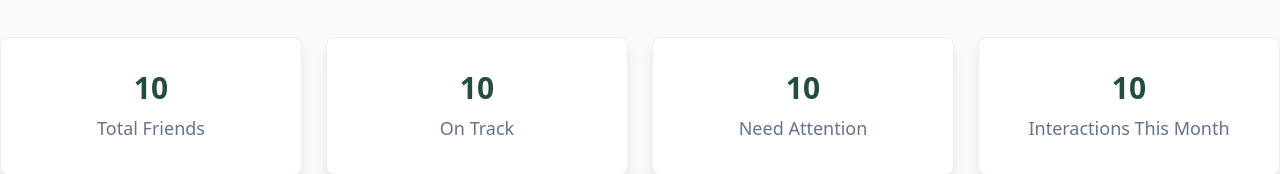
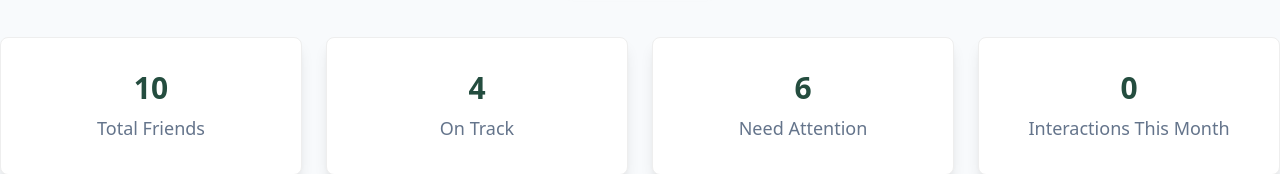
Before and after one commit to ruhit1000/keen-keeper, a Next.js app: page / in a window 1280 px wide. Shown: the part 339-513 px from the top of the page. Built offline with nearby package versions, Linux system fonts and the light colour scheme.

Commit message:
Refactor Dashboard component to dynamically display total friends, on-track friends, need attention count, and interactions this month using context and friends data

```diff
--- a/src/components/Homepage/Dashboard/Dashboard.jsx
+++ b/src/components/Homepage/Dashboard/Dashboard.jsx
@@ -1,29 +1,40 @@
-import React from 'react';
+'use client';
+import React, { useContext } from 'react';
+import friendsData from '@/assets/friendsData.json'
+import { CheckInContext } from '@/context/check-in.context';
 
 const Dashboard = () => {
+
+    const { checkIns } = useContext(CheckInContext);
+
+    const totalFriends = friendsData.length;
+    const onTrack = friendsData.filter(friend => friend.status === 'On-Track').length;
+    const needAttention = totalFriends - onTrack;
+    const interactionsThisMonth = checkIns.length;
+
     return (
         <div className='w-[95%] lg:container mx-auto grid grid-cols-2 lg:grid-cols-4 place-items-center gap-6 mb-10 border-b border-base-300 pb-10'>
             <div className='bg-base-100 py-8 border border-base-300 shadow-lg w-full flex items-center justify-center rounded-lg'>
                 <div className='text-center'>
-                    <h2 className='font-semibold text-3xl text-[#244D3F] mb-2'>10</h2>
+                    <h2 className='font-semibold text-3xl text-[#244D3F] mb-2'>{totalFriends}</h2>
                     <p className='text-[#64748B] text-lg'>Total Friends</p>
                 </div>
             </div>
             <div className='bg-base-100 py-8 border border-base-300 shadow-lg w-full flex items-center justify-center rounded-lg'>
                 <div className='text-center'>
-                    <h2 className='font-semibold text-3xl text-[#244D3F] mb-2'>10</h2>
+                    <h2 className='font-semibold text-3xl text-[#244D3F] mb-2'>{onTrack}</h2>
                     <p className='text-[#64748B] text-lg'>On Track</p>
                 </div>
             </div>
             <div className='bg-base-100 py-8 border border-base-300 shadow-lg w-full flex items-center justify-center rounded-lg'>
                 <div className='text-center'>
-                    <h2 className='font-semibold text-3xl text-[#244D3F] mb-2'>10</h2>
+                    <h2 className='font-semibold text-3xl text-[#244D3F] mb-2'>{needAttention}</h2>
                     <p className='text-[#64748B] text-lg'>Need Attention</p>
                 </div>
             </div>
             <div className='bg-base-100 py-8 border border-base-300 shadow-lg w-full flex items-center justify-center rounded-lg'>
                 <div className='text-center'>
-                    <h2 className='font-semibold text-3xl text-[#244D3F] mb-2'>10</h2>
+                    <h2 className='font-semibold text-3xl text-[#244D3F] mb-2'>{interactionsThisMonth}</h2>
                     <p className='text-[#64748B] text-lg'>Interactions This Month</p>
                 </div>
             </div>
```
Also changed, not shown: 1 other file (tests, documents, lock files or other folders).
